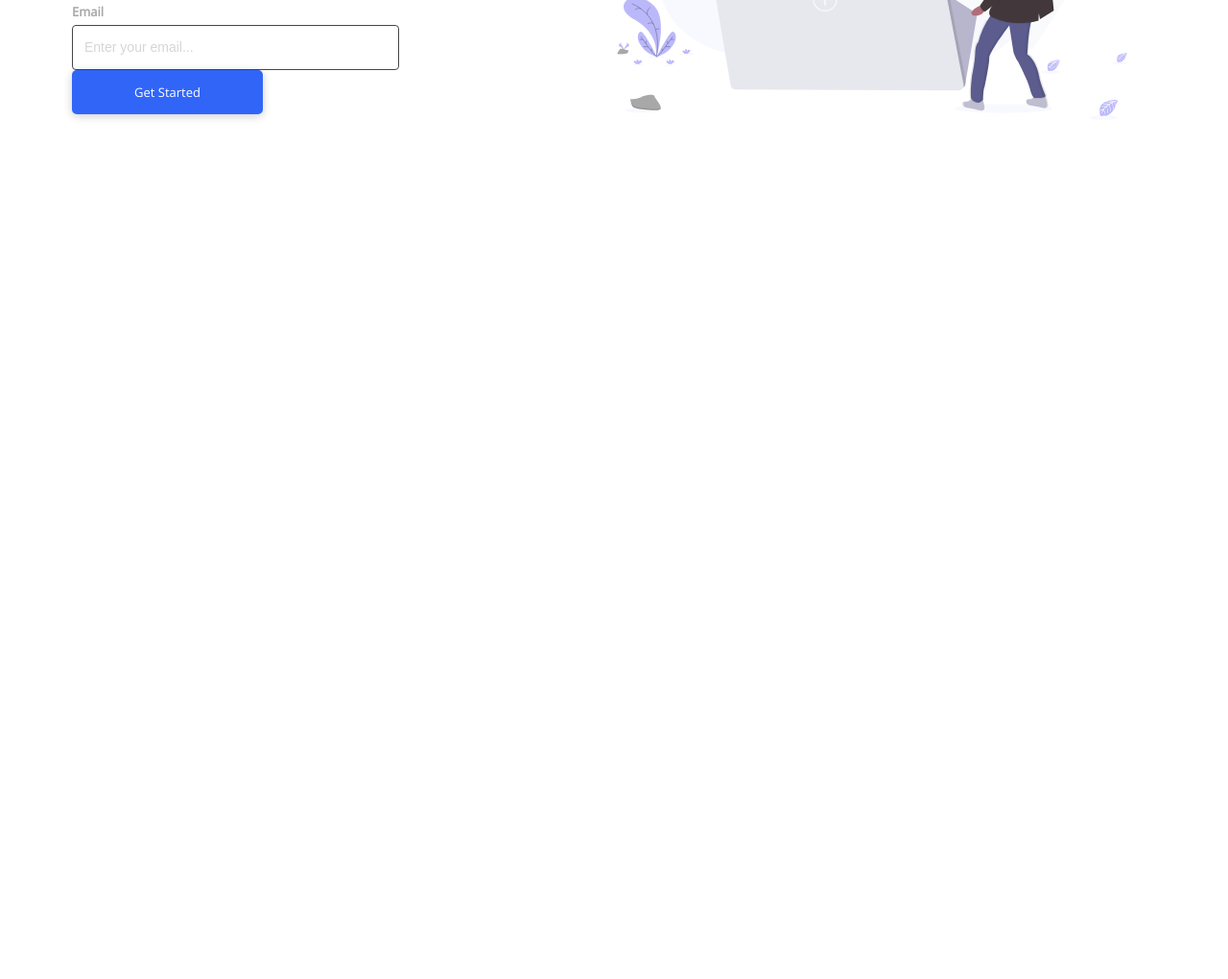
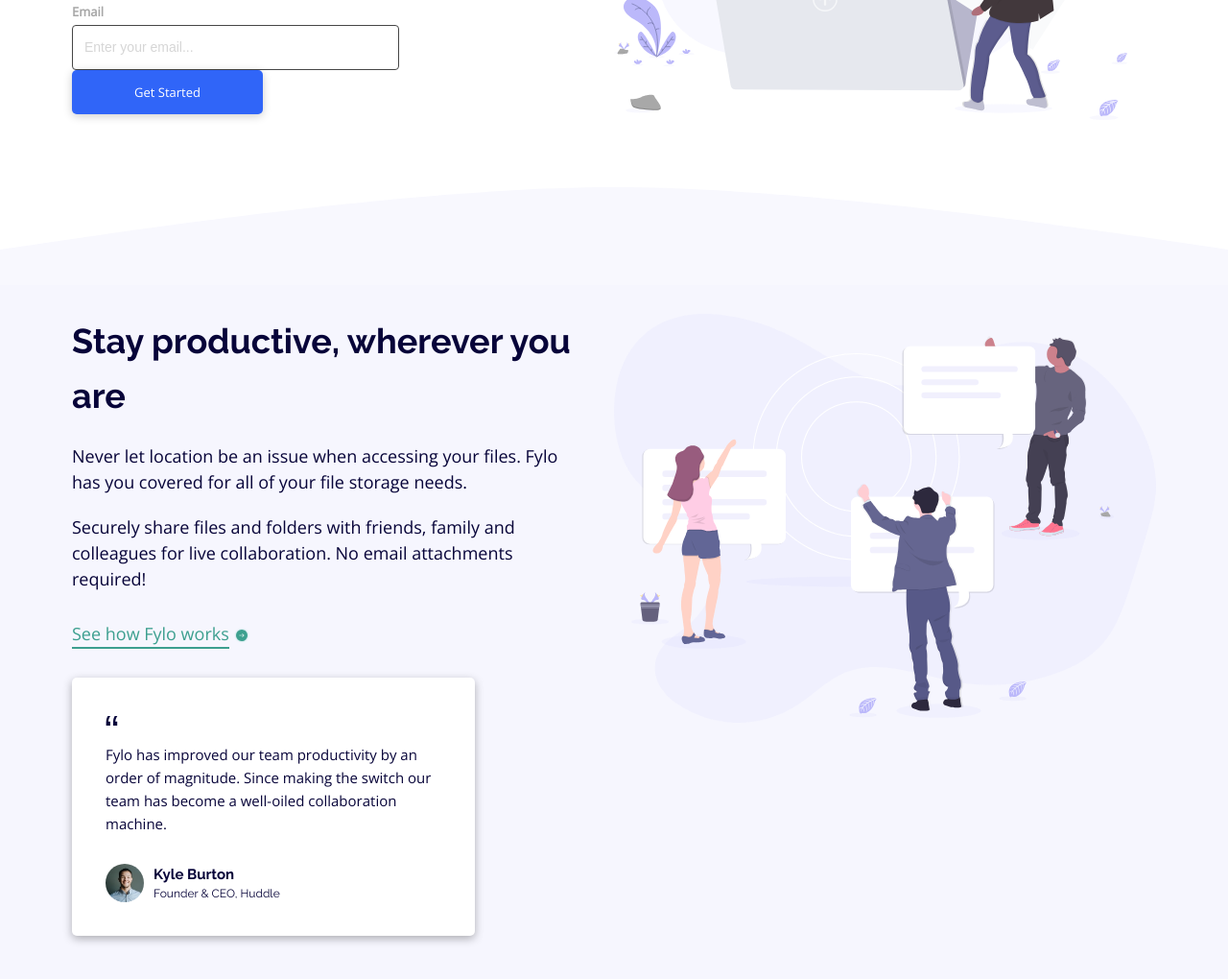
Before and after one commit to Alexcmyk/Flyo-Home-Page, a plain HTML site: page index.html in a window 1280 px wide. Shown: the part 462-1482 px from the top of the page at 96% size. Before the commit the page ends 800 px from the top, so only its background shows below. Drawn offline with nearby package versions, Linux system fonts and the light colour scheme.

Commit message:
Completed Stay productive sdtyles

```diff
--- a/index.html
+++ b/index.html
@@ -35,26 +35,33 @@
         <img class="hero_image" src="./images/illustration-1.svg" alt="">
     </section>
 
-    <!-- <section class="stay_productive">
-      <div class="wrapper productive_text">
-        <h2>Stay productive, wherever you are</h2>
+    <!-- Curve Before Second Section -->
+    <img class="bg-curve-desktop" src="./images/bg-curve-desktop.svg" alt="Background curve">
+    <img class="bg-curve-mobile" src="./images/bg-curve-mobile.svg" alt="Background curve">
+
+    <section class="stay_productive">
+      <div class="wrapper productive">
+        <div class="productive_text">
+          <h2 class="mainTitle">Stay productive, wherever you are</h2>
 
           <p>Never let location be an issue when accessing your files. Fylo has you covered for all of your file storage needs.</p>
 
           <p>Securely share files and folders with friends, family and colleagues for live collaboration. No email attachments required!</p>
 
-        <a href="#">See how Fylo works</a>
+          <a class="link" href="#">See how Fylo works</a>
 
           <div class="quote">
             <blockquote>Fylo has improved our team productivity by an order of magnitude. Since making the switch our team has become a well-oiled collaboration machine.</blockquote>
 
+            <img src="./images/avatar-testimonial.jpg" alt="">
             <h3>Kyle Burton</h3>
             <h4>Founder & CEO, Huddle</h4>
           </div>
         </div>
 
-      <img class="wrapper productive_image" src="./images/illustration-2.svg" alt="">
-    </section> -->
+        <img class="productive_image" src="./images/illustration-2.svg" alt="">
+      </div>
+    </section>
 
     <!-- <section class="early_access">
       <div class="wrapper access_text">
--- a/scss/_globals.scss
+++ b/scss/_globals.scss
@@ -105,3 +105,13 @@ button {
     border-radius: 4px;
     margin-right: 20px;
 }
+
+.bg-curve-desktop,
+.bg-curve-mobile {
+    width: 100%;
+    display: block;
+}
+
+.bg-curve-mobile {
+    display: none;
+}
--- a/scss/_hero.scss
+++ b/scss/_hero.scss
@@ -3,6 +3,7 @@
     display: grid;
     grid-template-columns: 50% 50%;
     padding-top: 30px;
+    margin-bottom: 70px;
 
     .hero_text {
         align-self: center;
--- /dev/null
+++ b/scss/_stay_productive.scss
@@ -0,0 +1,91 @@
+.stay_productive {
+    background-color: $stayProductive;
+}
+
+.productive {
+    display: grid;
+    grid-template-columns: 50% 50%;
+    padding-top: 30px;
+    padding-bottom: 100px;
+
+    .productive_text {
+
+        padding-right: 40px;
+
+        h2 {
+            margin-bottom: 20px;
+        }
+
+        p {
+            margin-top: 20px;
+        }
+
+
+        .link {
+            display: inline-block;
+            color: $linkButton;
+            margin-top: 30px;
+            position: relative;
+            border-bottom: 2px solid $linkButton;
+        }
+        .link::after {
+            content: url(../images/icon-arrow.svg);
+            padding-left: 5px;
+            margin-top: 3px;
+            position: absolute;
+            transition: all 0.3s ease;
+        }
+
+        .link:hover::after{
+            margin-left: 10px;
+
+        }
+
+        .quote {
+            background-color: #fff;
+            margin-top: 30px;
+            padding: 35px;
+            font-size: 15px;
+            max-width: 80%;
+            box-shadow: 0px 3px 10px rgba(0,0,0,0.3);
+            border-radius: 5px;
+            overflow: hidden;
+
+            blockquote {
+                margin-top: 10px;
+                line-height: 1.6;
+            }
+
+            img {
+                margin-top: 30px;
+                margin-right: 10px;
+                float: left;
+                width: 40px;
+                border-radius: 50%;
+            }
+
+            h3 {
+                font-family: $mainFont;
+                font-weight: 700;
+                margin-top: 30px;
+            }
+
+            h4 {
+                font-family: $mainFont;
+                font-size: 12px;
+                font-weight: 400;
+            }
+        }
+
+        .quote::before {
+            content: url(../images/icon-quotes.svg);
+        }
+
+
+
+    }
+
+    .productive_image {
+        max-width: 100%;
+    }
+}
--- a/scss/main.scss
+++ b/scss/main.scss
@@ -1,4 +1,5 @@
 @import 'globals';
 @import 'header';
 @import 'hero';
+@import 'stay_productive';
 @import 'media-queries';
```
Also changed, not shown: scss/main.css, 1 other file. Lines whose indentation alone changed are shown as unchanged.
